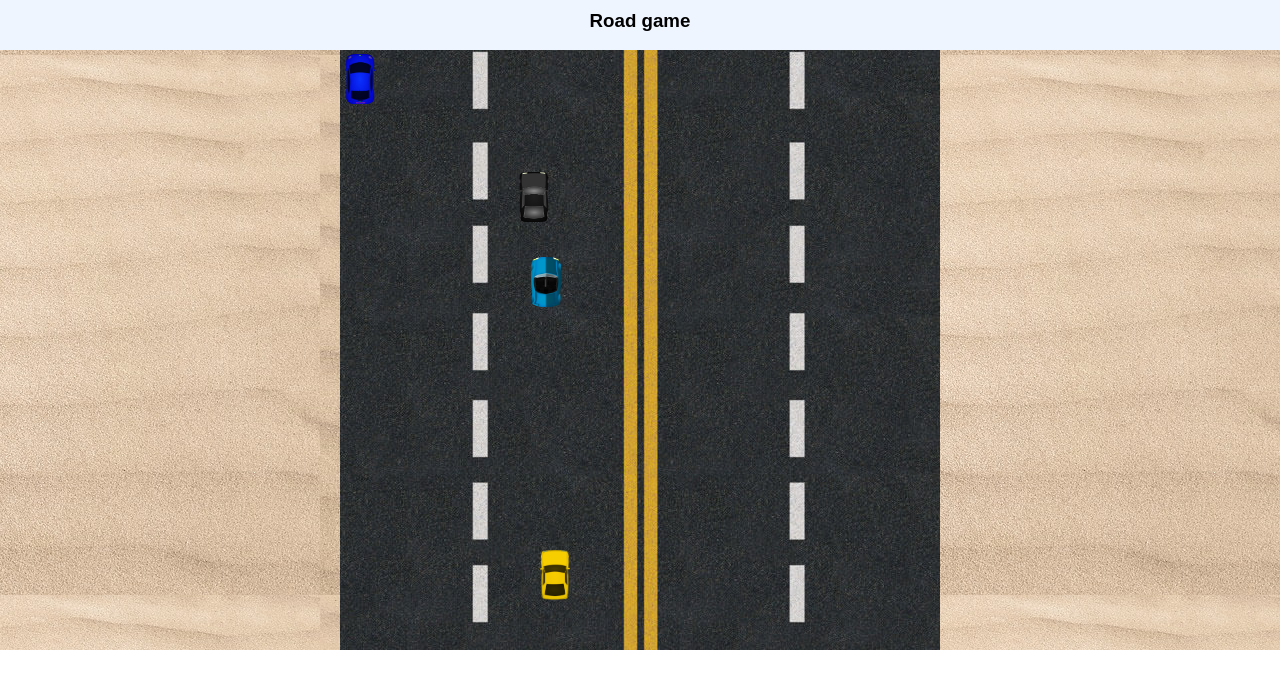
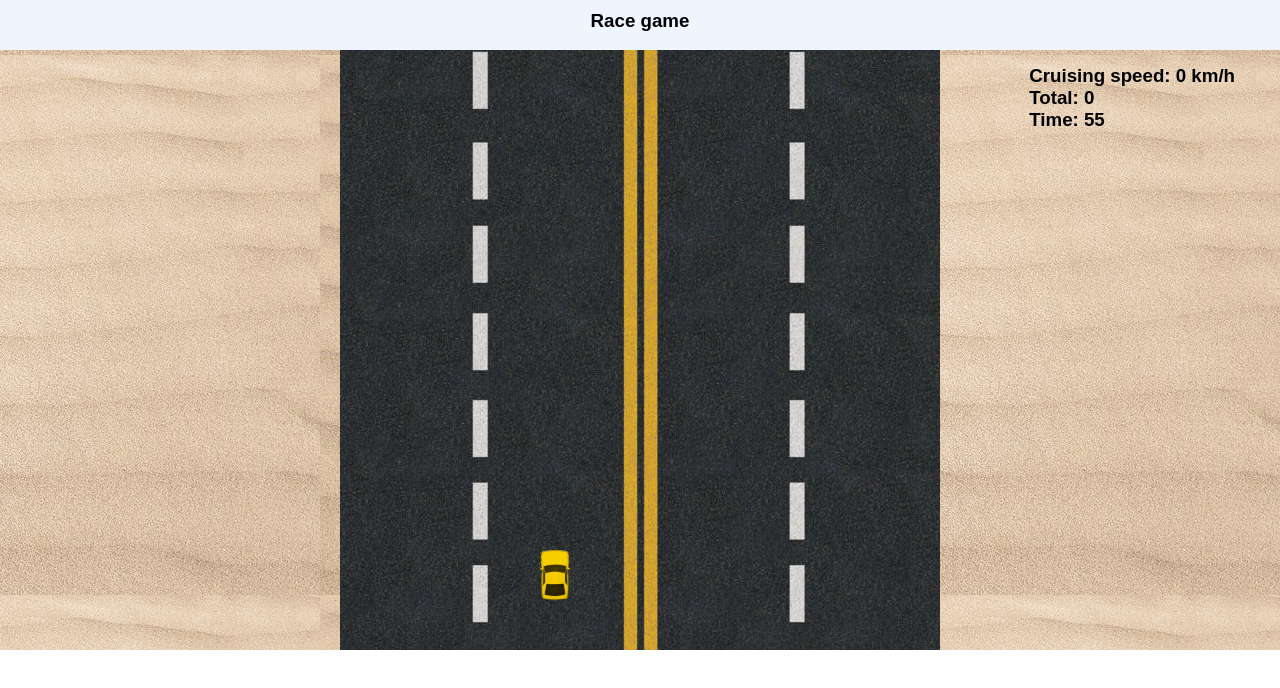
Before and after one commit to valentine1004/RoadGame, a website: page index.html in a window 1280 px wide. Drawn offline with Linux system fonts and the light colour scheme.

Commit message:
game finished

```diff
--- a/index.html
+++ b/index.html
@@ -10,10 +10,15 @@
 <body>
 <div class="box-wrapper">
     <div class="game-header">
-        <h3>Road game</h3>
+        <h3>Race game</h3>
     </div>
     <div class="road-box">
-        <canvas id="myCanvas" width="600" height="600"></canvas>
+        <div><canvas id="myCanvas" width="600" height="600"></canvas></div>
+        <div class="info-block">
+            <h3 id="speed">Cruising speed: </h3>
+            <h3 id="total">Total:</h3>
+            <h3 id="time">Time:</h3>
+        </div>
     </div>
     <div class="footer-block">
 
--- a/script.js
+++ b/script.js
@@ -39,7 +39,12 @@ var cars = [
 
 var carImage = [car1, car2, car3];
 
-
+function startGame(){
+    alert("To start game press OK and run button!");
+    draw();
+}
+var time = 60;
+var total = 0;
 var x = 0;
 var y = 0;
 //Position of auto
@@ -49,6 +54,8 @@ var startSpeed = 0;
 //Move auto
 document.addEventListener("keydown", moveAuto);
 document.addEventListener("keyup", stopAuto);
+let speed = document.getElementById("speed");
+document.getElementById("total").childNodes[0].nodeValue=`Total: ${yPos - 500}`;
 
 function moveAuto(e) {
     switch (e.keyCode) {
@@ -75,12 +82,29 @@ function stopAuto(e) {
 }
 
 function carsDraw() {
-    console.log(cars);
     for (var i = 0; i < cars.length; i++) {
         for (var j = 0; j < carImage.length; j++) {
             ctx.drawImage(carImage[i], cars[i].x, cars[i].y, 30, 50);
         }
-        // cars[i].y ++;
+        cars[i].y++;
+    }
+}
+
+function reverseCar(){
+    for (var i = 0; i < cars.length; i++) {
+        for (var j = 0; j < carImage.length; j++) {
+            cars[i].y--;
+        }
+    }
+}
+
+function deleteCar(){
+    for (var i = 0; i < cars.length; i++) {
+        for (var j = 0; j < carImage.length; j++) {
+            if((cars[i].y === (yPos - 50) && ((cars[i].x > (xPos - 15)) && (cars[i].x < (xPos + 45))))){
+                startSpeed = 0;
+            }
+        }
     }
 }
 
@@ -95,8 +119,30 @@ function draw() {
     ctx.drawImage(auto, xPos, yPos, 30, 50);
     if (road1.height - y < 0) {
         y = road1.y - (road1.height - y);
-
+        carImage.push(carImage[randomInteger(0,3)]);
+        cars.push({
+            x: randomInteger(0, 500),
+            y: -50
+        })
     }
+    if(xPos === 0){
+        xPos = 20;
+        startSpeed = 0;
+    }
+    if(xPos === 580){
+        xPos = 50;
+        startSpeed = 0;
+    }
+    if(startSpeed === 0){
+        reverseCar();
+    }
+    if(y === 600){
+        total += 600;
+    }
+    deleteCar();
+    document.getElementById("total").childNodes[0].nodeValue=`Total: ${total}`;
+    document.getElementById("speed").childNodes[0].nodeValue=`Cruising speed: ${startSpeed * 12} km/h`;
+    document.getElementById("time").childNodes[0].nodeValue=`Time: ${time}`;
     requestAnimationFrame(draw);
 };
 
@@ -106,5 +152,14 @@ function randomInteger(min, max) {
     return rand;
 };
 
+setInterval(() => {
+    time = time - 1;
+    if(time === 0){
+        alert(`Your total result: ${total}`);
+        window.location.reload();
+    }
+},1000)
+
+// window.onload = startGame;
 
 auto.onload = draw;
--- a/style.css
+++ b/style.css
@@ -6,6 +6,7 @@
     margin: 0 auto;
     display: block;
     background: #eee;
+    position: relative;
 }
 .game-header{
     height: 50px;
@@ -22,6 +23,12 @@
     background: url("img/back.jpg") 100%;
 }
 .road-box{
-    width: 600px;
-    margin: 0 auto;
+    width: 100%;
+    position: relative;
 }
+.info-block{
+    position: absolute;
+    font-family: Arial;
+    top: 15px;
+    right: 45px;
+}
```
Also changed, not shown: package.json (added, +17 -0 lines), webpack.config.js (added, +10 -0 lines), readme.txt (added), 1 other file.
